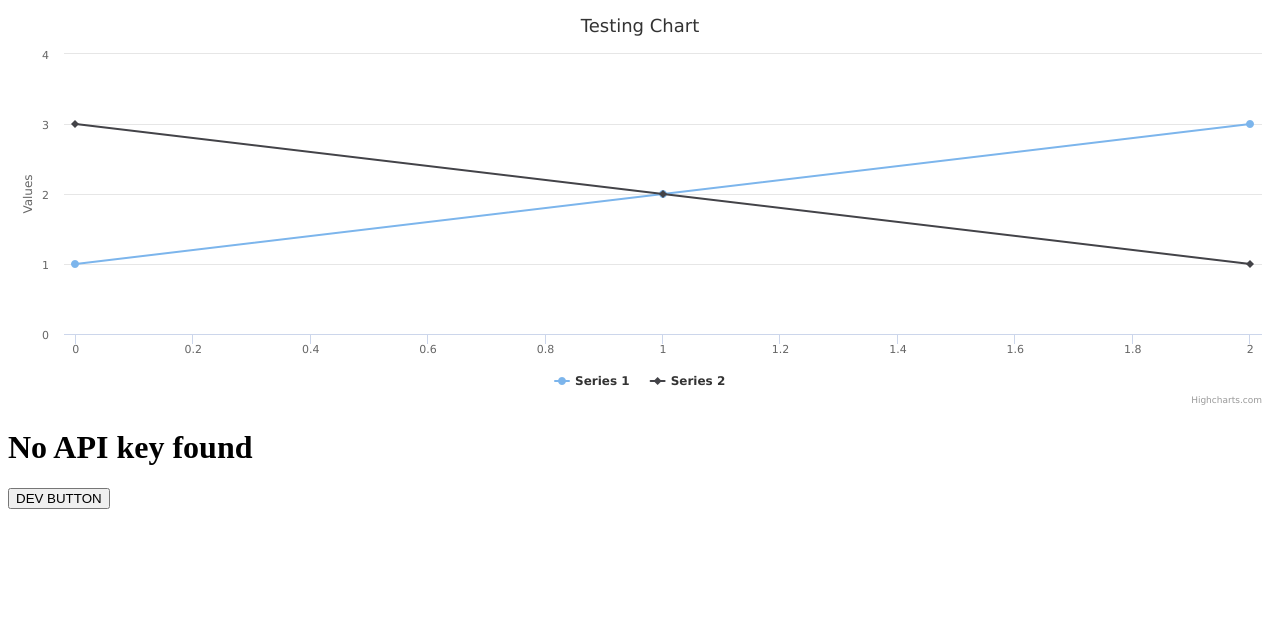
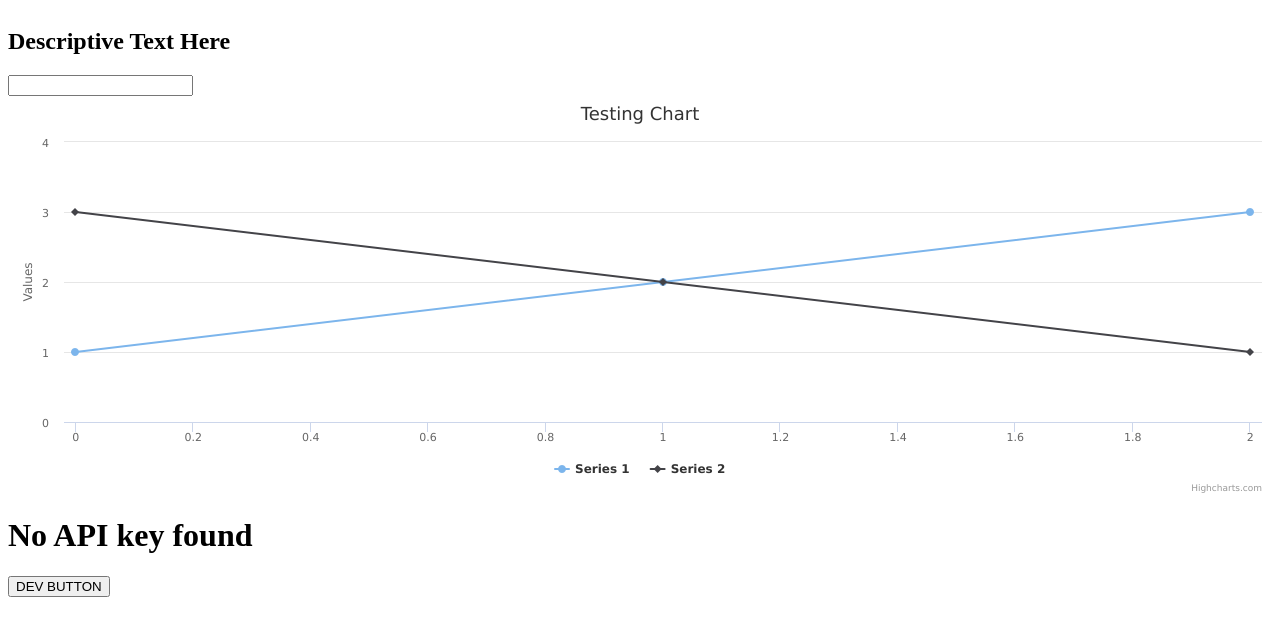
Before and after one commit to LarsGKodehode/stock-chart, a React (Vite) app: page / in a window 1280 px wide. Shown: the top 636 px of the page. Built offline with nearby package versions, Linux system fonts and the light colour scheme; no server answers.

Commit message:
implemented search box

```diff
--- a/src/App.tsx
+++ b/src/App.tsx
@@ -12,6 +12,7 @@ import {
 import './App.css';
 
 // Components
+import SearchBar from './assets/components/SearchBar/SearchBar'
 import StockChart from './assets/components/StockChart/StockChart';
 
 // secret format
@@ -105,8 +106,16 @@ function App() {
   };
   // ===== DEV ======
 
+
+  // Props definitions
+  const searchProps = {
+    text: "",
+  };
+
   return (
     <div className="App">
+
+      <SearchBar {...searchProps} />
 
       <StockChart />
 
--- /dev/null
+++ b/src/assets/components/SearchBar/SearchBar.tsx
@@ -0,0 +1,51 @@
+// Libraries
+import {
+  BaseSyntheticEvent,
+  useState
+} from "react";
+
+// Types
+interface SearchProps {
+  text: string
+};
+
+// Component
+function SearchBar(props: SearchProps): JSX.Element {
+  // Get props
+  const { } = props;
+
+  // State managment
+  const [data, setData] = useState({
+    textInput: "",
+  });
+
+  // functions
+  function handleChange(event: BaseSyntheticEvent) {
+    const { value } = event.target;
+    console.log(value)
+    setData((oldData) => {
+      return {
+        ...oldData,
+        textInput: value,
+      };
+    });
+  };
+
+  return(
+    <div>
+      <h2>Descriptive Text Here</h2>
+      <input
+        type="text"
+        name=""
+        value={data.textInput}
+        onChange={(event) => {handleChange(event)}}
+      />
+    </div>
+  );
+};
+
+export default SearchBar;
+
+export type {
+  SearchBar,
+};
```
